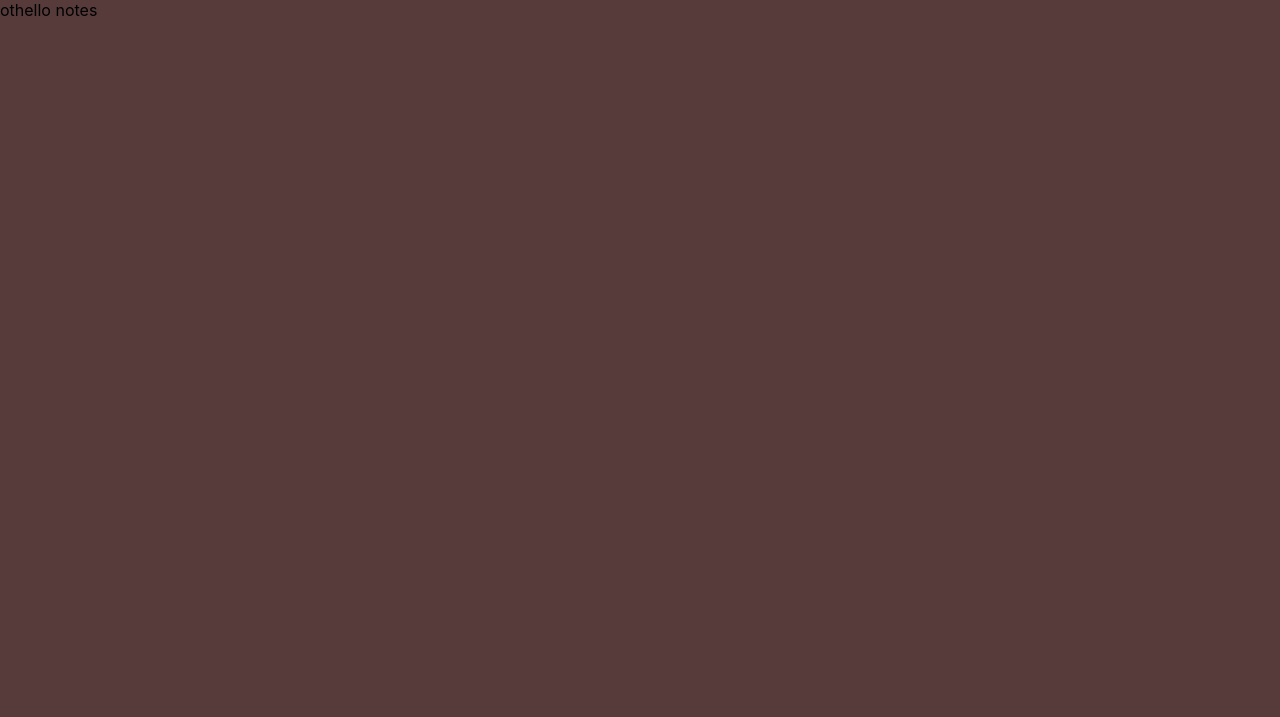
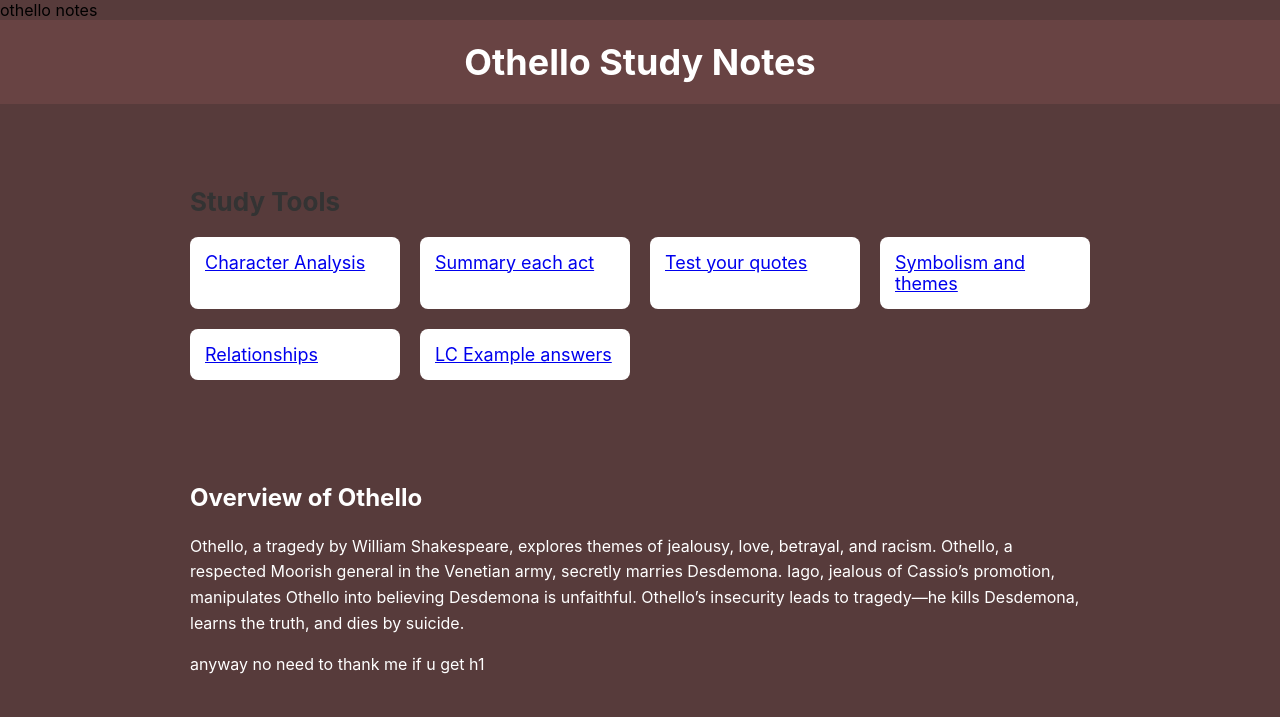
Before and after one commit to jambrike/shakeshocker, a plain HTML site: page othello.html in a window 1280 px wide. Drawn offline with Linux system fonts and the light colour scheme.

Commit message:
Update othello.html

```diff
--- a/othello.html
+++ b/othello.html
@@ -61,6 +61,31 @@
         </style>
     </head>
     <body>
+        <div class = "header">
+            <h1>Othello Study Notes</h1> </div>
+        <div class="tools">
+            <h2>Study Tools</h2>
 
+            <div class="tool-grid">
+                <a href="#" class="tool">Character Analysis</a>
+                <a href="#" class="tool">Summary each act</a>
+                <a href="#" class="tool">Test your quotes</a>
+                <a href="#" class="tool">Symbolism and themes</a>
+                <a href="#" class="tool">Relationships</a>
+                <a href="#" class="tool">LC Example answers</a>
+            </div>
+        </div>
+
+        <div class="overview">
+            <h2>Overview of Othello</h2>
+            <p>
+                Othello, a tragedy by William Shakespeare, explores themes of jealousy, love, betrayal, and racism. Othello, a respected Moorish general in the Venetian army, secretly marries Desdemona. Iago,
+jealous of Cassio’s promotion, manipulates Othello into believing Desdemona is unfaithful. Othello’s
+insecurity leads to tragedy—he kills Desdemona, learns the truth, and dies by suicide.
+            </p>
+            <p>
+                anyway no need to thank me if u get h1
+
+            </p>
     </body>
 </html>
```
